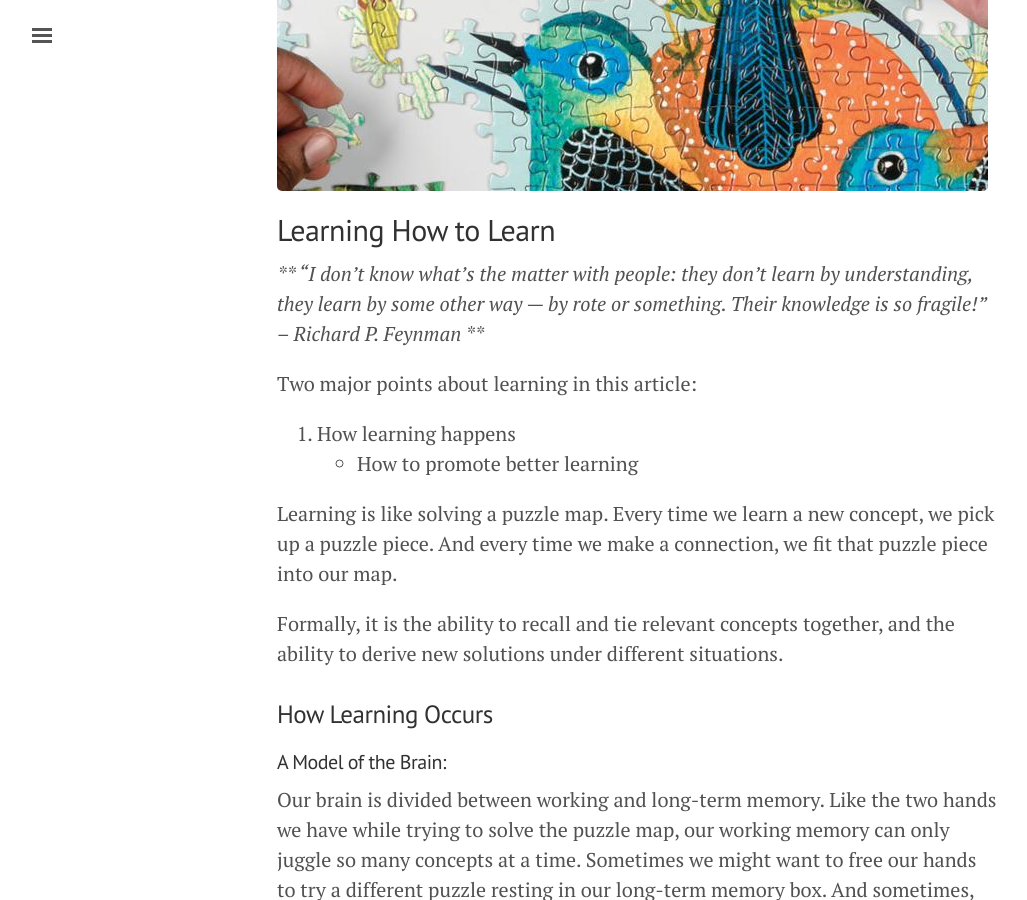
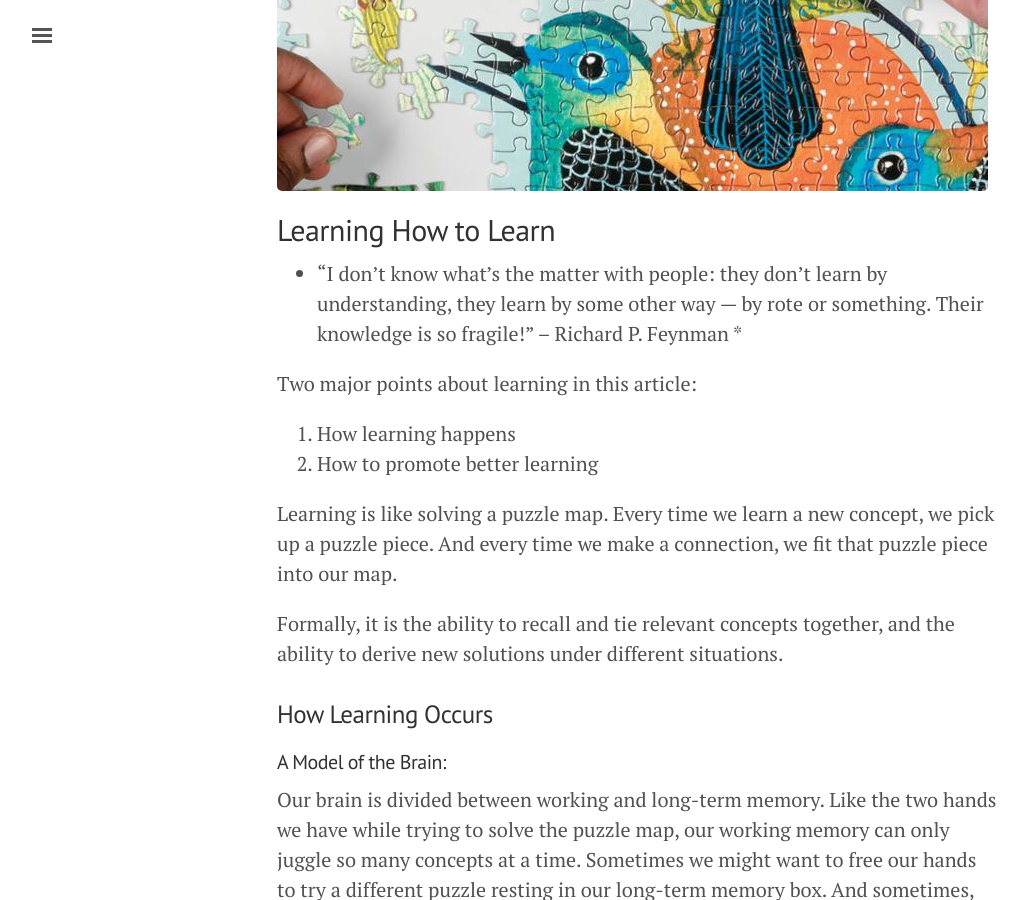
Before and after one commit to Estinox/estinox.github.io, a Jekyll site: the page built from _posts/2020-01-25-Learning-How-To-Learn-Part-1.md, in a window 1280 px wide and 900 px high, scrolled down 441 px. Shown: the whole window, without its empty margins (3-1030 px from the left). Built offline with Jekyll 4.4.1, drawn with Linux system fonts in a browser that asks for light colours; comment, search, counter and statistics services are not loaded; part of the change alters nothing that is shown; some of the changed text lies outside the part shown.

```diff
--- a/_posts/2020-01-25-Learning-How-To-Learn-Part-1.md
+++ b/_posts/2020-01-25-Learning-How-To-Learn-Part-1.md
@@ -8,11 +8,11 @@ tags:
 
 ## Learning How to Learn
 
-*** “I don't know what's the matter with people: they don't learn by understanding, they learn by some other way — by rote or something. Their knowledge is so fragile!” – Richard P. Feynman ***
+* “I don't know what's the matter with people: they don't learn by understanding, they learn by some other way — by rote or something. Their knowledge is so fragile!” – Richard P. Feynman *
 
 Two major points about learning in this article:
 1. How learning happens
-- How to promote better learning
+2. How to promote better learning
 
 Learning is like solving a puzzle map. Every time we learn a new concept, we pick up a puzzle piece. And every time we make a connection, we fit that puzzle piece into our map.
 
@@ -57,3 +57,5 @@ Chunking is when we take all the details in our working memory and tie it togeth
 
 
 Part II here
+
+Reference: https://www.coursera.org/learn/learning-how-to-learn
```
